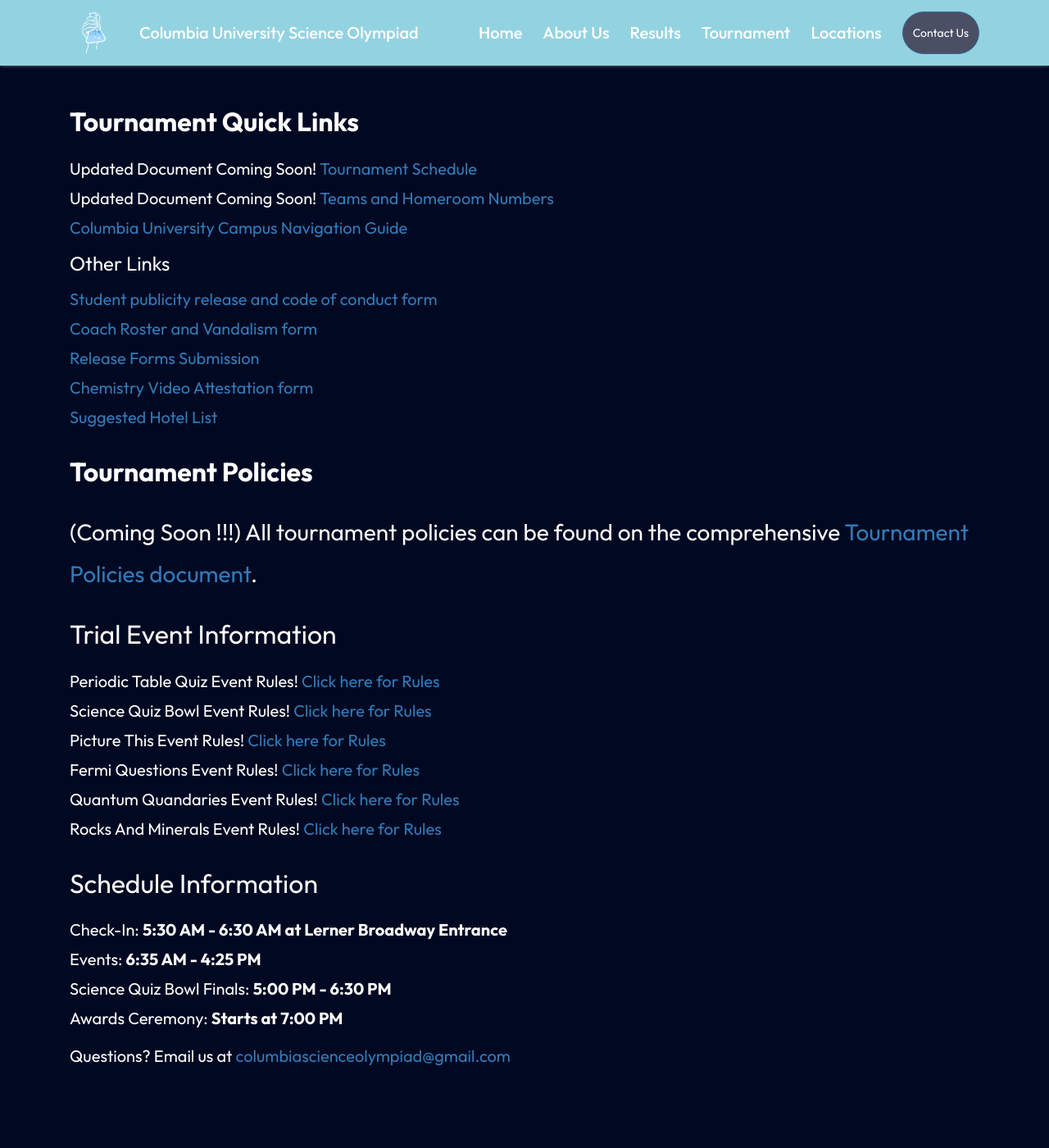
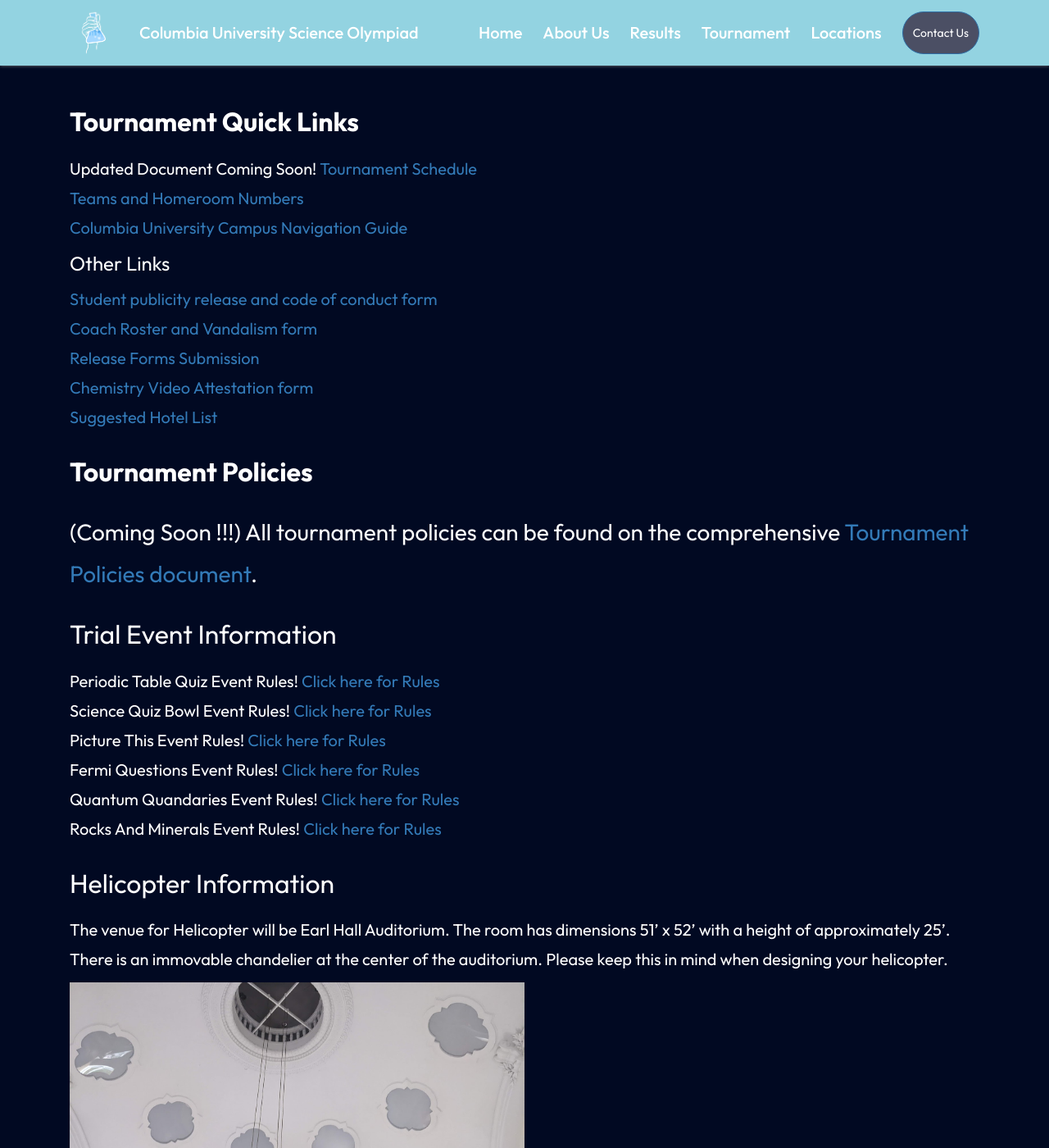
Before and after one commit to columbia-science-olympiad/columbia-science-olympiad.github.io, a Jekyll site: the page built from tournament.md, in a window 1280 px wide and 1400 px high. Shown: the whole window at 82% size. Built offline with Jekyll 4.4.1, drawn with Linux system fonts in a browser that asks for light colours; nearby versions of some CDN libraries.

Commit message:
Helicopter info and team and homeroom numbers

```diff
--- a/tournament.md
+++ b/tournament.md
@@ -6,7 +6,7 @@
 ## **Tournament Quick Links**
 
 -   Updated Document Coming Soon! [Tournament Schedule](https://docs.google.com/spreadsheets/d/1XpcXo1L4KHVtNDlEDGxHZuXJTaObWJq9sUXs1W_4rDA)
--   Updated Document Coming Soon! [Teams and Homeroom Numbers](https://docs.google.com/spreadsheets/d/1GPiPle1czDVFfVXfOzSeqaT34jZFXc3d0OghmXzhGSk)
+-   [Teams and Homeroom Numbers](https://docs.google.com/spreadsheets/d/187Y4JQOhtxhCaDNKDSI3ByMmsvfmC56bgT5k7hTEDA4/edit?usp=sharing)
 -   [Columbia University Campus Navigation Guide](https://docs.google.com/document/d/1CtxgVkWIwmtXUkV5Uz2SpwcrXxMwabE0QgLoCO_wjzI/edit?usp=sharing)
 
 #### Other Links
@@ -30,6 +30,12 @@
 -   Quantum Quandaries Event Rules! [Click here for Rules](https://docs.google.com/document/d/1xESli1rf_g9-pRzX10eqH3kBlfPQcBxCt6mCIw5WM44/edit?usp=drive_link)
 -   Rocks And Minerals Event Rules! [Click here for Rules](https://drive.google.com/file/d/1TyTWqIlGqNmzfwgim7AX_9ReQn_Q8VeB/view?usp=sharing)
 
+## Helicopter Information
+
+The venue for Helicopter will be Earl Hall Auditorium. The room has dimensions 51' x 52' with a height of approximately 25'. There is an immovable chandelier at the center of the auditorium. Please keep this in mind when designing your helicopter.
+
+<img src="/assets/images/CU%20Science%20Olympiad%202025%20-%20Earl%20Hall%20-%20Ceiling.jpg" alt="celing picture" width="50%"/>
+
 ## Schedule Information
 
 Check-In: **5:30 AM - 6:30 AM at Lerner Broadway Entrance** \\
```
Also changed, not shown: location.md (+1 -1 lines), assets/images/CU Science Olympiad 2025 - Earl Hall - Ceiling.jpg (added).
